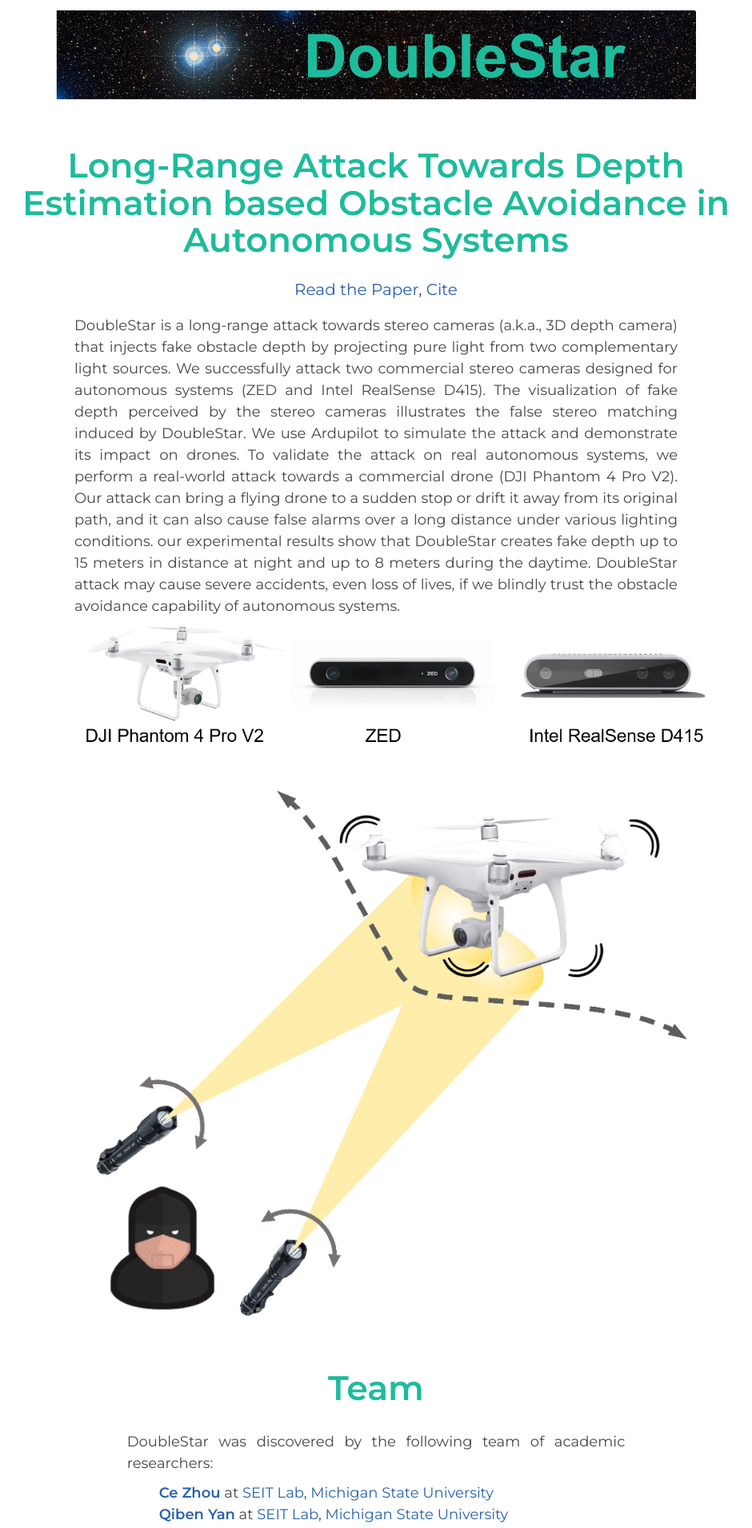
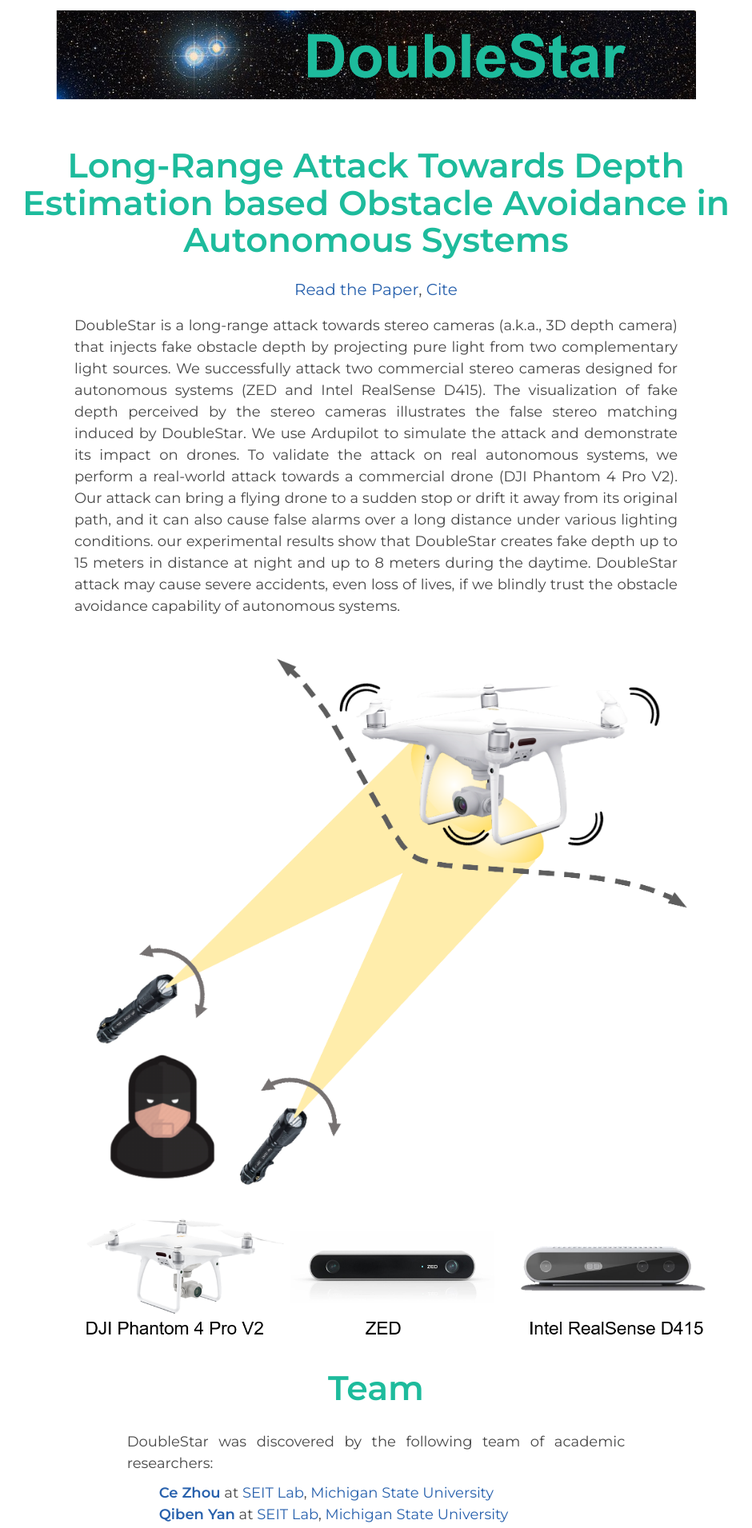
Before and after one commit to fakedepth/doublestar.github.io, a Jekyll site: the page built from index.md, in a window 1280 px wide. Shown: the top 1911 px of the page at 80% size, without its empty margins (170-1110 px from the left). Built offline with Jekyll 4.4.1, drawn with Linux system fonts in a browser that asks for light colours.

Commit message:
Thu Jan 20 11:55:37 EST 2022

```diff
--- a/_layouts/default.html
+++ b/_layouts/default.html
@@ -54,10 +54,11 @@ false alarms over a long distance under various lighting
 conditions. our experimental results show that DoubleStar creates fake depth up to 15 meters in distance at night and up to 8 meters during the daytime. DoubleStar attack may cause severe accidents, even loss of lives, if we blindly trust the obstacle avoidance capability of autonomous systems. </p>
 </p>
 
+			<img width = "800px" src="DoubleStar.png" alt="doublestar">
+			<br>
 				<img width = "800px" src="devices.png" alt="device">
-				<br>
 
-				<img width = "800px" src="DoubleStar.png" alt="doublestar">
+
 
 
 				<h1> Team </h1>
```
